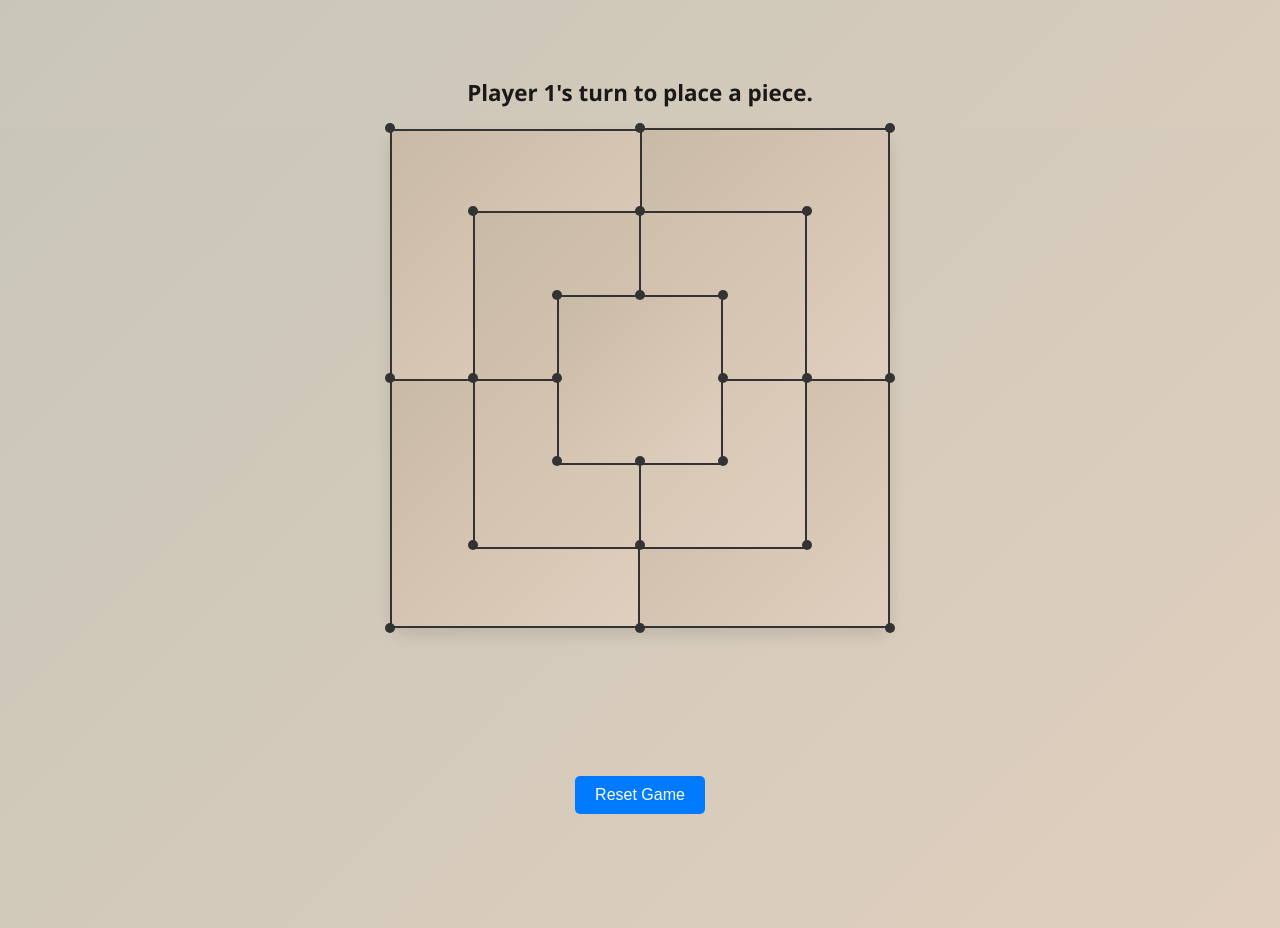
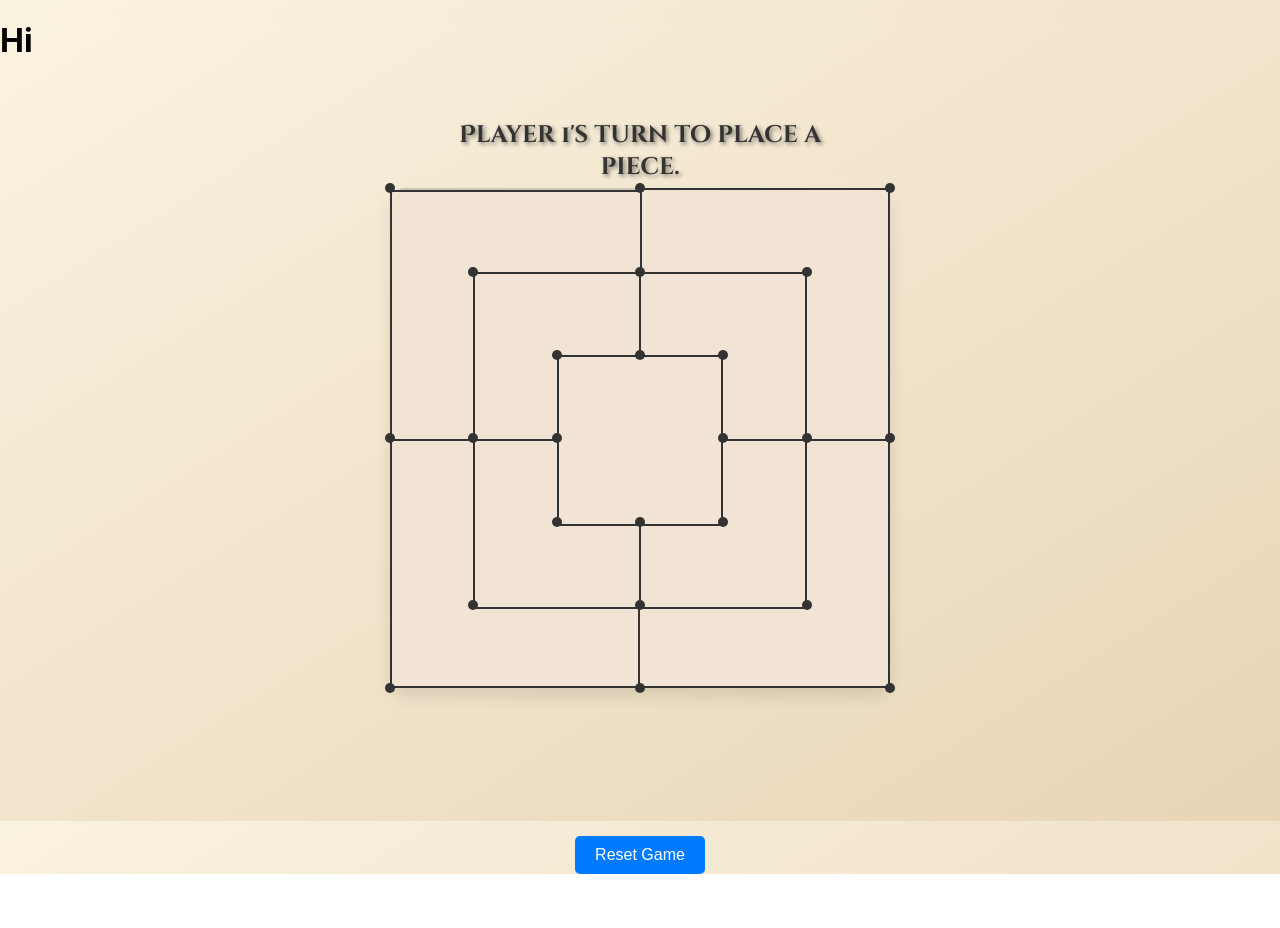
Before and after one commit to Yonis123/Shax, a React (Create React App) app: page / in a window 1280 px wide. After the commit the page ends 874 px from the top, so only its background shows below. Built offline with nearby package versions, Linux system fonts and the light colour scheme.

Commit message:
working on style

```diff
--- a/package.json
+++ b/package.json
@@ -8,6 +8,7 @@
     "@testing-library/user-event": "^13.5.0",
     "react": "^18.3.1",
     "react-dom": "^18.3.1",
+    "react-helmet": "^6.1.0",
     "react-scripts": "5.0.1",
     "web-vitals": "^2.1.4"
   },
--- a/src/App.css
+++ b/src/App.css
@@ -2,7 +2,7 @@ html, body {
   height: 100%;
   margin: 0;
   padding: 0;
-   background: linear-gradient(135deg, rgb(201, 198, 185), rgb(224, 207, 190));
+   background: linear-gradient(to bottom right, #faf3e0, #e8d5b7);
 }
 
 #root {
--- a/src/App.js
+++ b/src/App.js
@@ -6,6 +6,7 @@ import WoodenBox from './components/WoodenBox';
 function App() {
   return (
     <div >
+      <h1>Hi</h1>
       {<Shaxboard></Shaxboard> }
       {/* <WoodenBox></WoodenBox> */}
     </div>
--- a/src/components/Shaxboard.css
+++ b/src/components/Shaxboard.css
@@ -57,7 +57,7 @@
 
 /* Quarter Styles */
 .quarter {
-   background: linear-gradient(135deg, rgb(201, 186, 165), rgb(224, 207, 190));/* Very light grey background */
+  background-color: #f2e4d4;
   box-sizing: border-box;
   display: inline-block;
   width: 50%;
@@ -85,7 +85,7 @@
 
 /* Inner Board Styles */
 .inner1, .inner2 {
-   background: linear-gradient(135deg, rgb(201, 186, 165), rgb(224, 207, 190));
+  background-color: #f2e4d4;
   box-sizing: border-box;
   position: absolute;
   border: 2px solid #333333; /* Dark grey border */
@@ -133,7 +133,7 @@
 .phase-div, .player-div, .info-div {
   font-size: 1.4em;
   font-weight: 610;
-  color: #000000e0; /* Dark grey for better readability */
+  color: #4a4a4a;
   display: inline-block;
   position: absolute;
   left: 50%;
@@ -158,6 +158,15 @@
   width: 80vw; /* Responsive width */
   max-width: 380px;
   margin-top: 20px; /* Additional spacing */
+  font-family: 'Cinzel Decorative', serif;
+  font-size: 24px;
+  font-weight: 700;
+  color: #333;
+  text-shadow: 2px 2px 4px rgba(0, 0, 0, 0.5);
+  margin: 0;
+  padding: 10px;
+  /* background-color: rgba(240, 229, 195, 1); Example background color */
+  border-radius: 8px; /* Optional: to add some rounded corners */
 }
 
 /* Keyframes for the green border animation */
--- a/src/components/Shaxboard.js
+++ b/src/components/Shaxboard.js
@@ -2,6 +2,8 @@ import React from 'react';
 import './Shaxboard.css';
 import Node from './Node.js';
 import Popup from './Popup';
+import { Helmet } from 'react-helmet';
+
 
 class Shaxboard extends React.Component {
   constructor() {
@@ -394,6 +396,12 @@ class Shaxboard extends React.Component {
       <div className={appClassName}>
         <div className="board bi-2">
           {nodes}
+          <Helmet>
+          <link
+            href="https://fonts.googleapis.com/css2?family=Cinzel+Decorative:wght@400;700&display=swap"
+            rel="stylesheet"
+          />
+        </Helmet>
           <div className="info-div bi-3">{this.state.info}</div>
           <div className="quarter bi-2 quarter1" />
           <div className="quarter bi-2 quarter2" />
```
Also changed, not shown: 1 other file (tests, documents, lock files or other folders).
